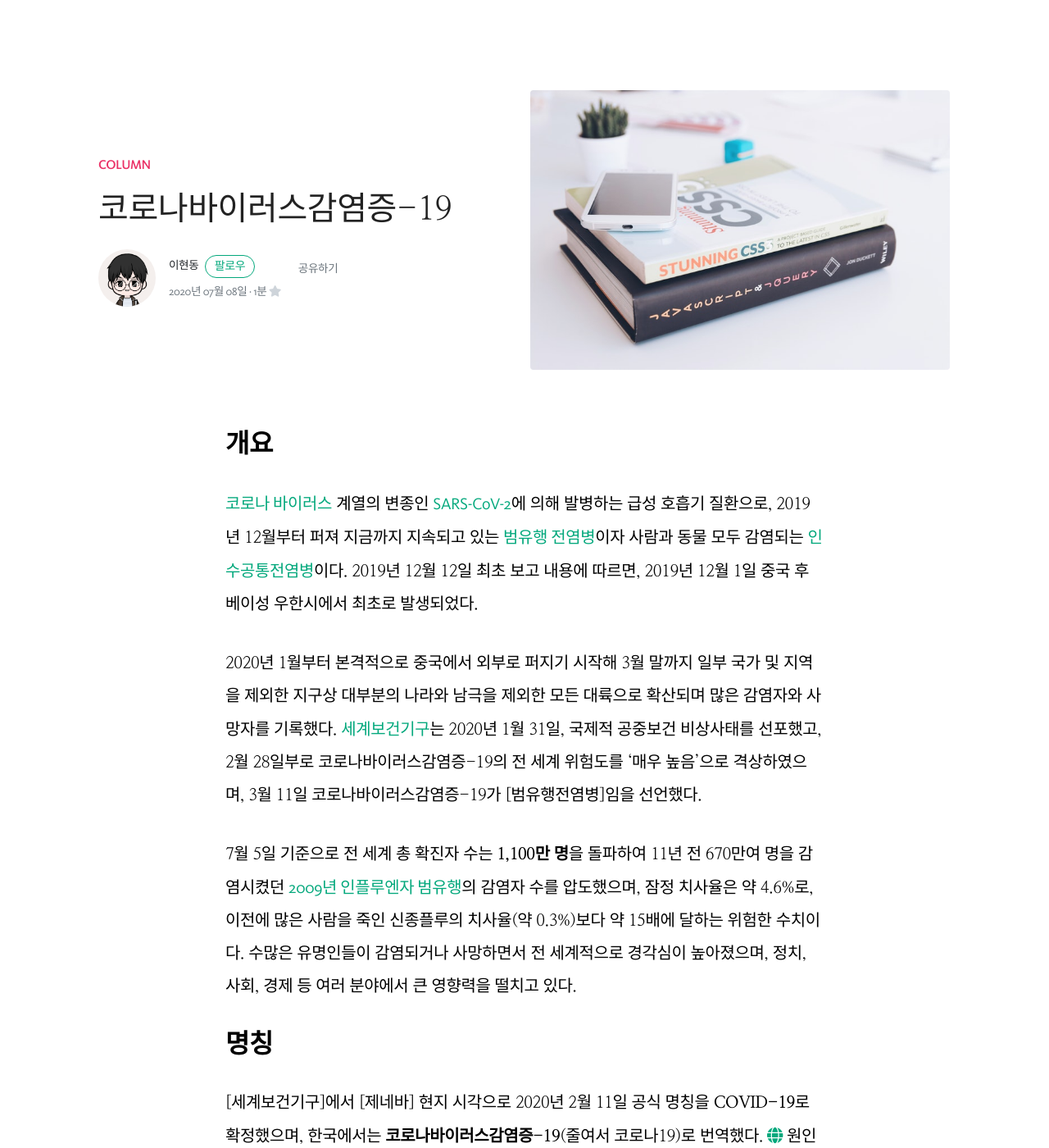
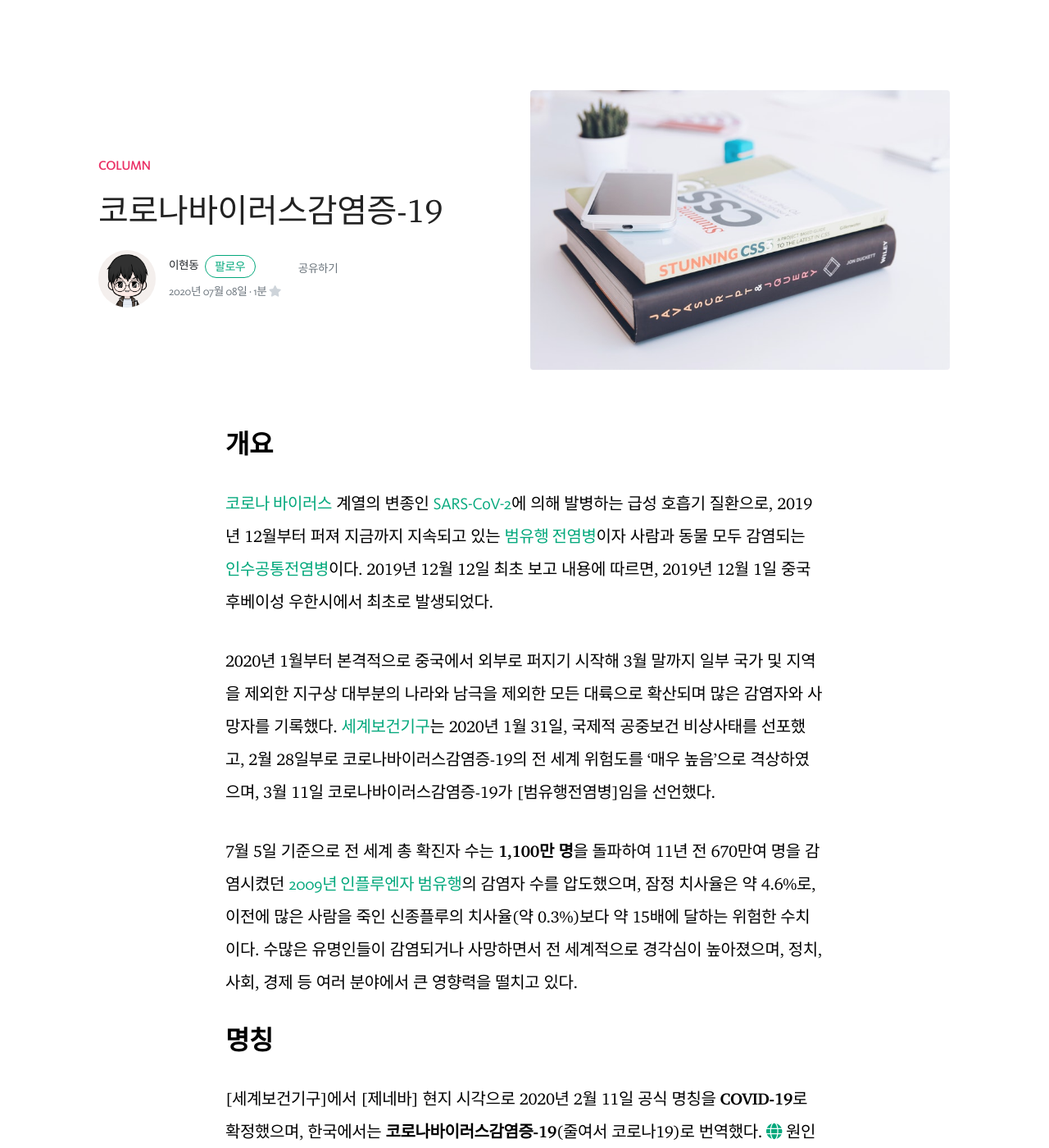
Before and after one commit to leehydn/ko_devlog, a Jekyll site: the page built from _posts/2020-07-08-corona.markdown, in a window 1280 px wide and 1400 px high. Shown: the whole window at 82% size. Built offline with Jekyll 4.4.1, drawn with Linux system fonts in a browser that asks for light colours; nearby versions of some CDN libraries; comment, search, counter and statistics services are not loaded.

Commit message:
automatic commit on 2020-07-08 21:43:07

```diff
--- a/_posts/2020-07-08-corona.markdown
+++ b/_posts/2020-07-08-corona.markdown
@@ -5,9 +5,8 @@ categories: [ Column ]
 author: hyeon
 image: assets/images/13.jpg
 ---
-<!---
-코로나바이러스감염증-19는 여러 분야에서 큰 영향력을 떨치고 있다.
--->
+[comment]: # (코로나바이러스감염증-19는 여러 분야에서 큰 영향력을 떨치고 있다. )
+
 ## 개요
 
 [코로나 바이러스]() 계열의 변종인 [SARS-CoV-2]()에 의해 발병하는 급성 호흡기 질환으로, 2019년 12월부터 퍼져 지금까지 지속되고 있는 [범유행 전염병]()이자 사람과 동물 모두 감염되는 [인수공통전염병]()이다. 2019년 12월 12일 최초 보고 내용에 따르면, 2019년 12월 1일 중국 후베이성 우한시에서 최초로 발생되었다.
--- a/assets/css/theme.css
+++ b/assets/css/theme.css
@@ -31,7 +31,7 @@ a,a:hover {
 	text-decoration:none;
 }
 a {
-	font-family: "Klien", "Dotum";
+	font-family: "Klien", "Nanum Gothic";
 	color:#03a87c;
 }
 a.text-dark:hover {
@@ -655,14 +655,14 @@ footer {
 }
 article {
 	font-size: 20px;
-	font-family: "Nanum Myeongjo", "Caruta";
+	font-family: "Caruta", "Nanum Myeongjo";
 	line-height: 2.0;
 	font-style: normal;
 	color: rgb(0,0,0);
 }
 
 .article-headline {
-    font-family: "Nanum Myeongjo", "Caruta",  Georgia,Times,"Times New Roman",serif;
+    font-family: "Caruta", "Nanum Myeongjo", Georgia,Times,"Times New Roman",serif;
     font-size: 40px;
     font-weight: 400;
     line-height: 1.2;
```
Also changed, not shown: assets/css/main.css.
